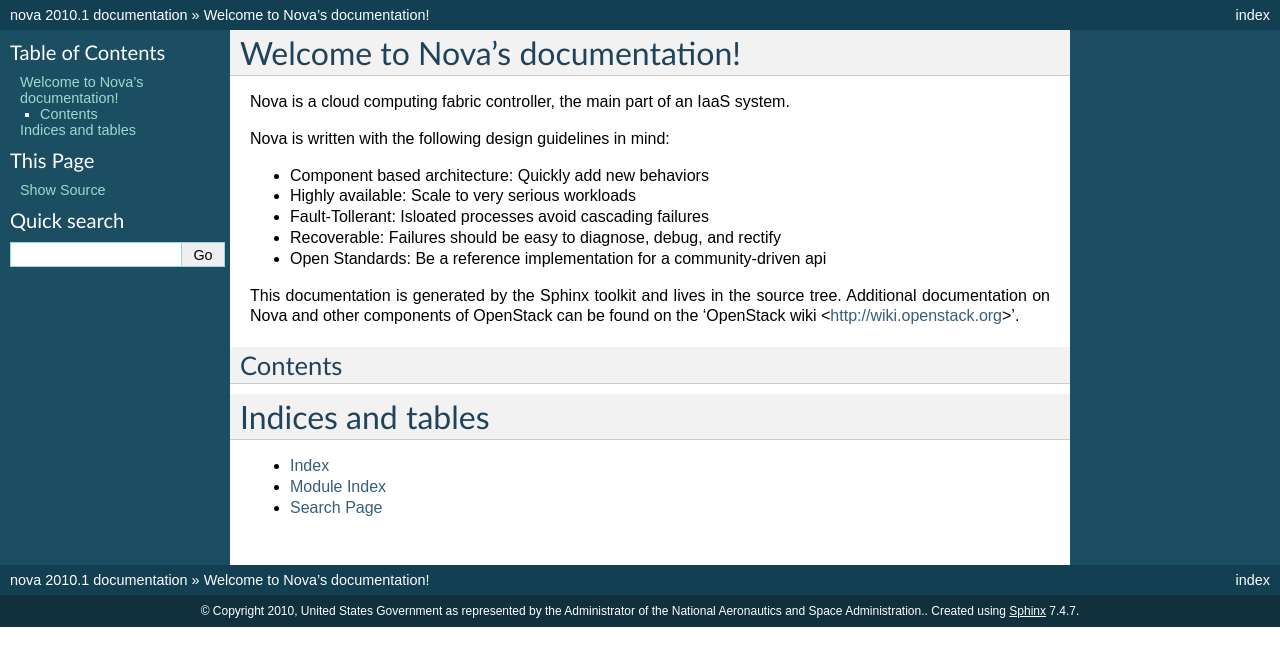
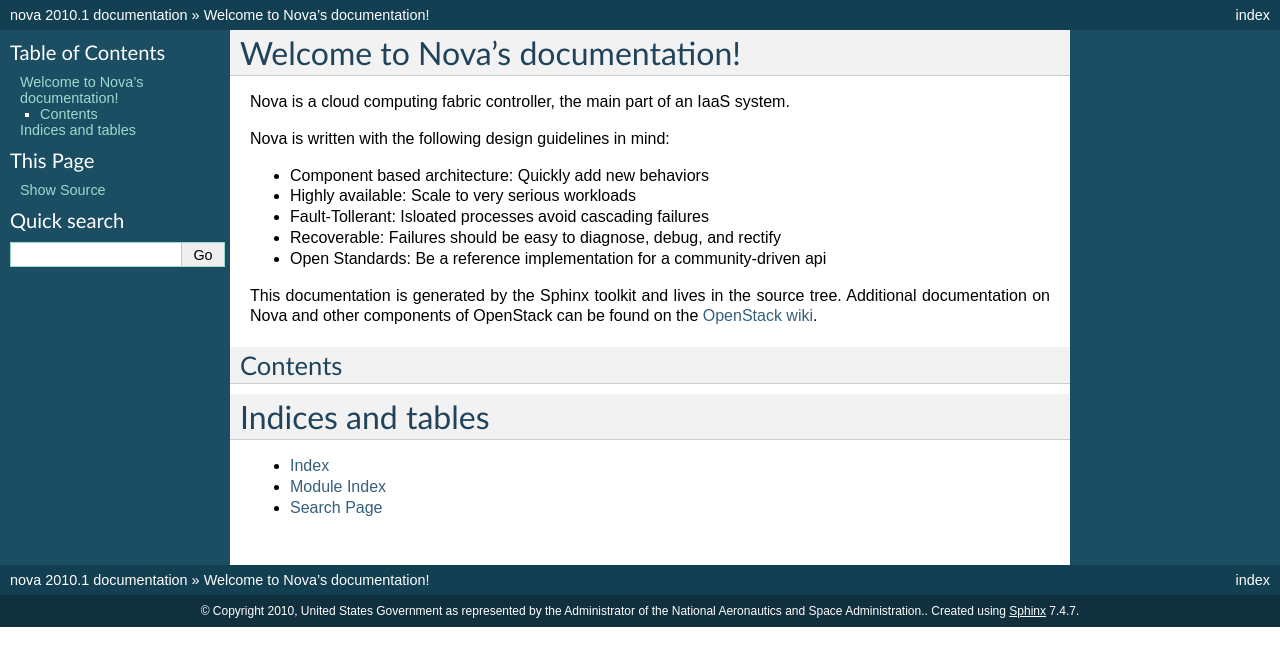
Before and after one commit to cdent/placement-1, a Sphinx documentation site: the page built from doc/source/index.rst, in a window 1280 px wide. Shown: the top 666 px of the page. Built offline with Sphinx 7.4.7, drawn with Linux system fonts in a browser that asks for light colours; formulas are drawn with MathJax 3; pages that are not in the unit, such as notebooks, are missing from menus; part of the change alters nothing that is shown.

Commit message:
Fix wiki link.

```diff
--- a/doc/source/index.rst
+++ b/doc/source/index.rst
@@ -30,7 +30,9 @@ Nova is written with the following design guidelines in mind:
 
 This documentation is generated by the Sphinx toolkit and lives in the source
 tree.  Additional documentation on Nova and other components of OpenStack can
-be found on the 'OpenStack wiki <http://wiki.openstack.org>'.
+be found on the `OpenStack wiki`_.
+
+.. _`OpenStack wiki`: http://wiki.openstack.org
 
 
 Contents
```
